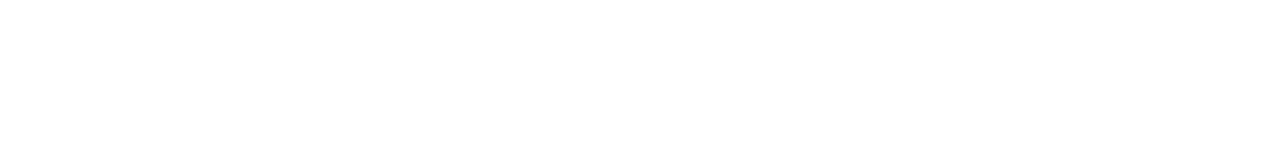
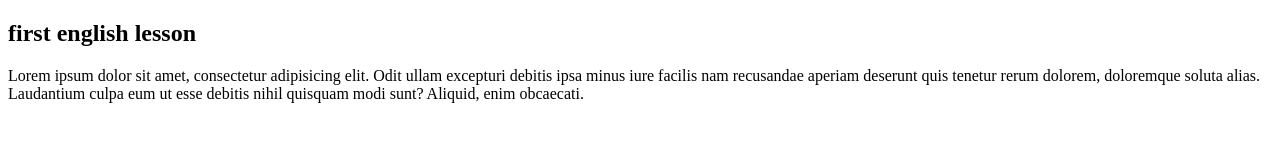
Before and after one commit to nipun-info/learningEnglish, a plain HTML site: page index.html in a window 1280 px wide. Drawn offline with Linux system fonts and the light colour scheme.

Commit message:
first blog write

```diff
--- a/index.html
+++ b/index.html
@@ -10,7 +10,16 @@
 </head>
 
 <body>
-
+    <div>
+        <div>
+            <h2>first english lesson</h2>
+            <p>
+                Lorem ipsum dolor sit amet, consectetur adipisicing elit. Odit ullam excepturi debitis ipsa minus iure
+                facilis nam recusandae aperiam deserunt quis tenetur rerum dolorem, doloremque soluta alias. Laudantium
+                culpa eum ut esse debitis nihil quisquam modi sunt? Aliquid, enim obcaecati.
+            </p>
+        </div>
+    </div>
 </body>
 
 </html>
```
